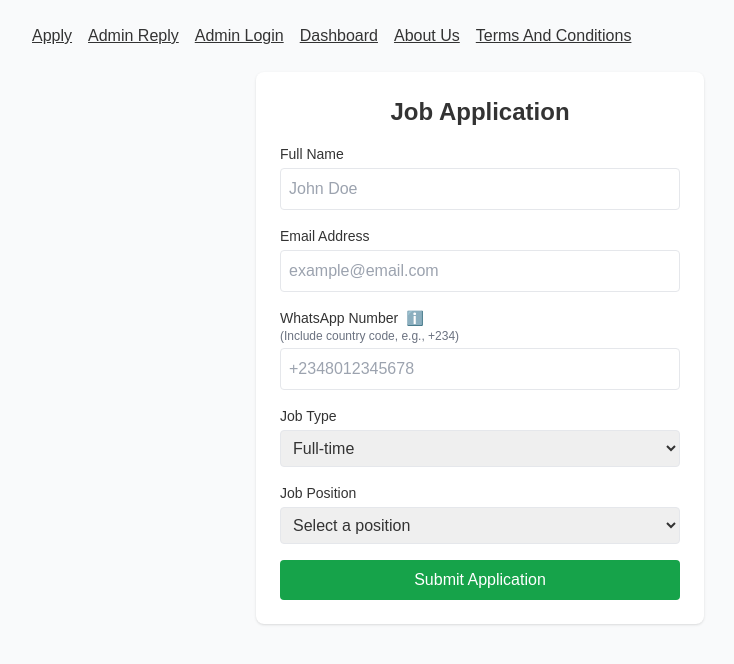
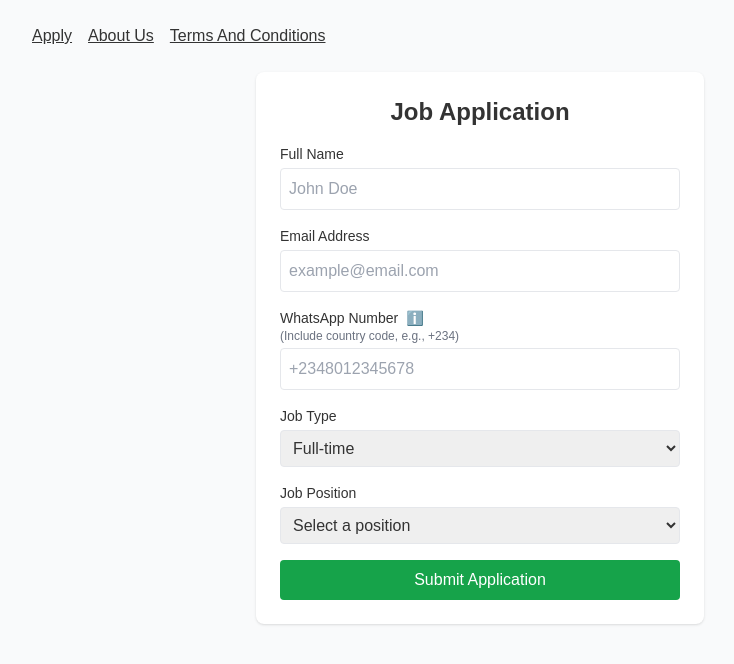
Before and after one commit to Xtosea/JobLink, a React (Create React App) app: page / in a window 1280 px wide. Shown: the top 664 px of the page, without its empty margins (160-894 px from the left). Built offline with nearby package versions, Linux system fonts and the light colour scheme.

Commit message:
Update App.jsx

```diff
--- a/src/App.jsx
+++ b/src/App.jsx
@@ -34,16 +34,7 @@ export default function App() {
             </Link>
           )}
 
-          {/* Admin */}
-          <Link to="/reply" className="underline">
-            Admin Reply
-          </Link>
-          <Link to="/admin/login" className="underline">
-            Admin Login
-          </Link>
-          <Link to="/admin" className="underline">
-            Dashboard
-          </Link>
+
 
                 {/* About */}
           <Link to="/about" className="underline">
```
